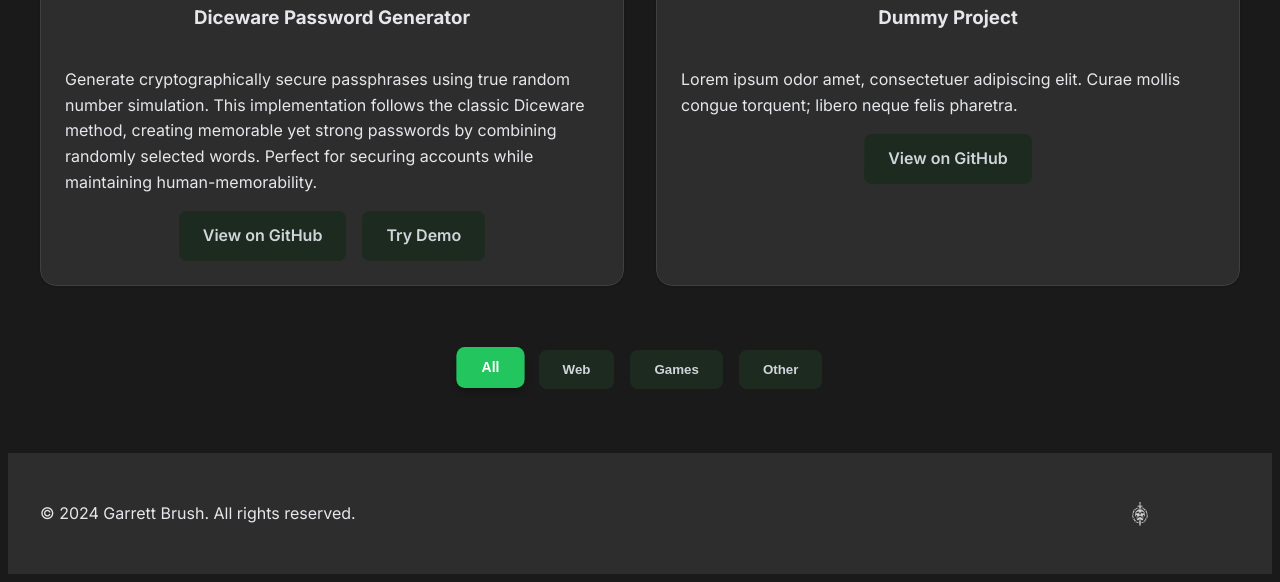
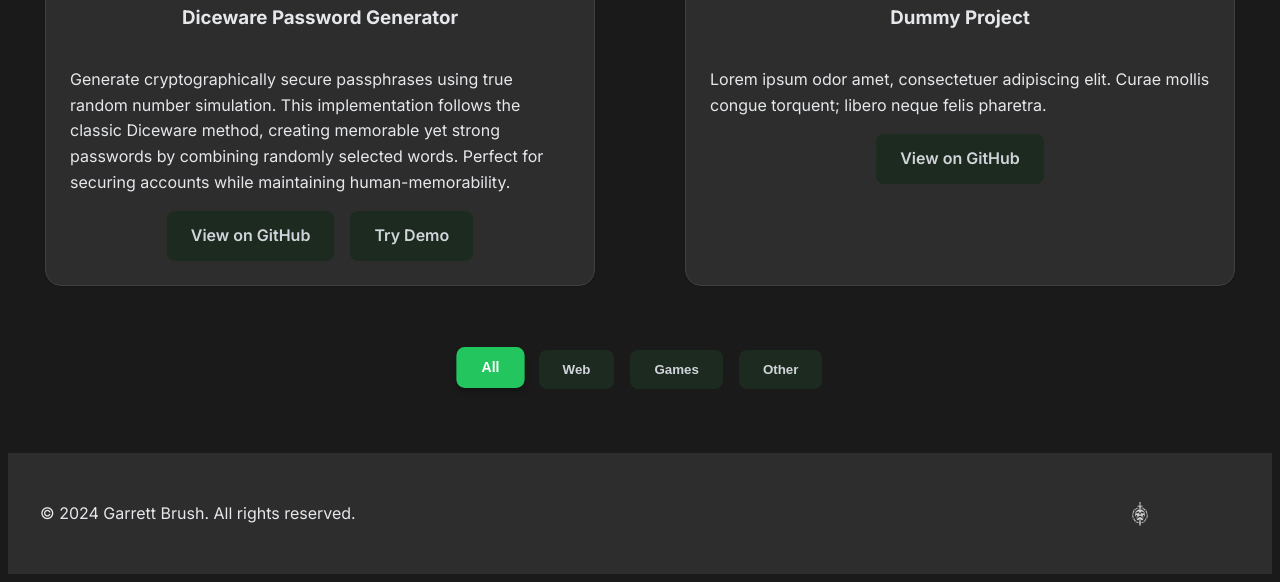
Before and after one commit to BrushWild/BrushWild.github.io, a plain HTML site: page projects.html in a window 1280 px wide. Shown: the part 465-1047 px from the top of the page. Drawn offline with nearby package versions, Linux system fonts and the light colour scheme.

Commit message:
Project Card formatting

```diff
--- a/styles.css
+++ b/styles.css
@@ -236,11 +236,15 @@ footer {
 }
 .projects-grid {
     display: grid;
-    grid-template-columns: repeat(auto-fit, minmax(300px, 1fr));
-    gap: 2rem;
+    grid-template-columns: repeat(auto-fill, minmax(500px, 1fr));
+    gap: 5rem;
     padding: 2rem 0;
+    justify-items: center;
 }
 .project-card {
+    max-width: 500px;
+    width: 100%;
+    margin: 0 auto;
     background-color: var(--color-surface);
     border-radius: 1rem;
     overflow: hidden;
```
